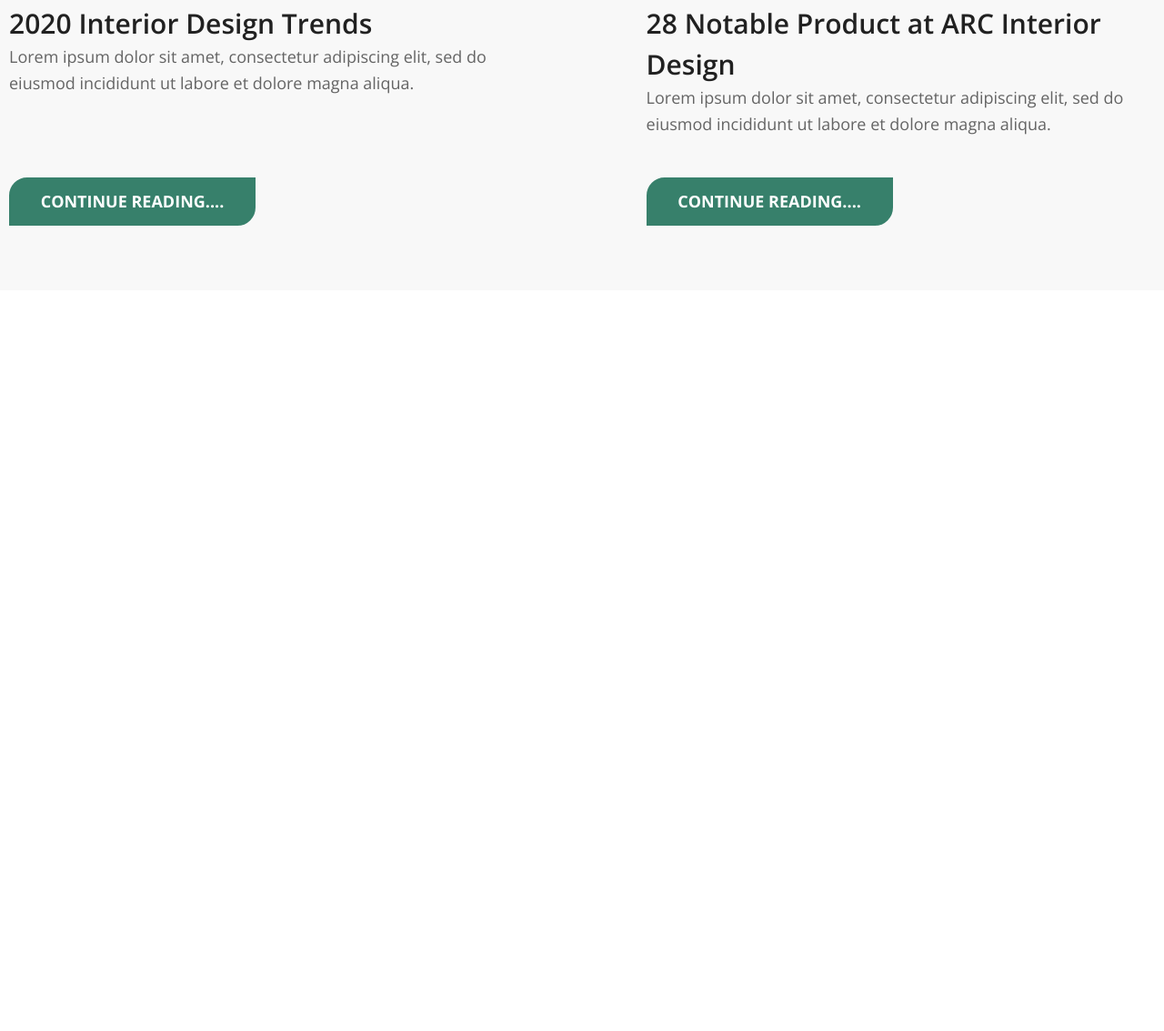
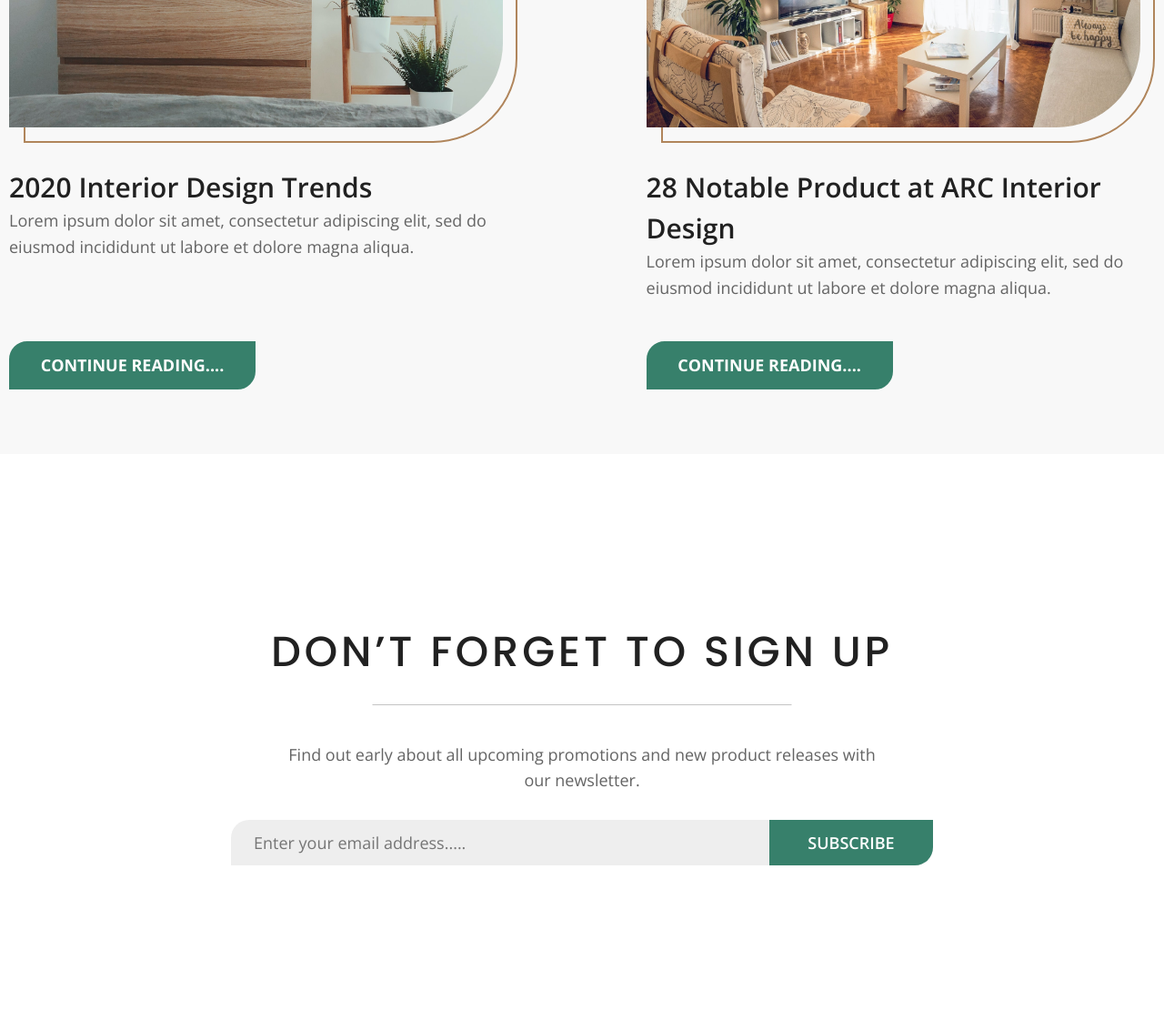
Before and after one commit to Sergo-Kaz13/layout-decbase, a plain HTML site: page index.html in a window 1280 px wide. Shown: the part 5570-6703 px from the top of the page at 91% size. Before the commit the page ends 5889 px from the top, so only its background shows below. Drawn offline with nearby package versions, Linux system fonts and the light colour scheme.

Commit message:
add section sign up

```diff
--- a/css/style.css
+++ b/css/style.css
@@ -560,6 +560,9 @@
 /* ---REVIEWS--- */
 .reviews {
 }
+.reviews:not(:last-child) {
+  margin-bottom: 180px;
+}
 .reviews-block {
 }
 .reviews__contaier {
@@ -729,6 +732,81 @@
 }
 .blog-item__button {
 }
+/* ---SECTION SIGN UP--- */
+.sign-up {
+  min-height: 634px;
+  display: flex;
+  flex-direction: column;
+  justify-content: center;
+  align-items: center;
+}
+.sign-up__title {
+  position: relative;
+  color: var(--color-title);
+  font-family: var(--ff-more);
+  font-size: 48px;
+  font-weight: 500;
+  letter-spacing: 3.83px;
+  text-align: center;
+  padding-bottom: 25px;
+  margin-bottom: 40px;
+}
+.sign-up__title::before {
+  content: "";
+  position: absolute;
+  bottom: 0;
+  left: 50%;
+  transform: translateX(-50%);
+  max-width: 461px;
+  width: 100%;
+  height: 1px;
+  background: #c4c4c4;
+}
+.sign-up__text {
+  max-width: 647px;
+  width: 100%;
+  text-align: center;
+  font-size: 18px;
+  line-height: 1.56;
+  margin-bottom: 30px;
+}
+.sign-up__form {
+  position: relative;
+  max-width: 772px;
+  width: 100%;
+  border-radius: 20px 0;
+  overflow: hidden;
+  background: #eee;
+}
+.sign-up__input {
+  width: 100%;
+  height: 50px;
+  padding-right: 185px;
+  padding-left: 25px;
+  border: none;
+  background: none;
+  color: inherit;
+  outline: none;
+  font-size: 18px;
+  font-weight: 500;
+}
+.sign-up__btn {
+  position: absolute;
+  top: 0;
+  right: 0;
+  height: 50px;
+  width: 180px;
+  background: var(--bg-btn);
+  color: var(--color-more);
+  border: none;
+  font-size: 18px;
+  font-weight: 600;
+  transition: all ease-in-out 0.28s;
+}
+.sign-up__btn:hover {
+  cursor: pointer;
+  opacity: 0.8;
+}
 /* ---MEDIA--- */
 @media (min-width: 1920px) {
   .project__pattern {
@@ -797,6 +875,10 @@
   }
   .blog__items {
     column-gap: calc(20px + (153 - 20) * ((100vw - 320px) / (1374 - 320)));
+  }
+  /* ---SECTION SIGN UP--- */
+  .sign-up__title {
+    font-size: calc(30px + (48 - 30) * ((100vw - 320px) / (1374 - 320)));
   }
 }
 @media (max-width: 1200px) {
@@ -918,6 +1000,14 @@
     flex-wrap: wrap;
     row-gap: 30px;
   }
+  .sign-up__form {
+    display: flex;
+    flex-wrap: wrap;
+  }
+  .sign-up__btn {
+    position: initial;
+    width: 100%;
+  }
 }
 /*
 @media screen and (width < 576px) {
--- a/index.html
+++ b/index.html
@@ -496,6 +496,22 @@
             </div>
           </div>
         </section>
+
+        <section class="sign-up sign-up__container">
+          <h2 class="sign-up__title">DON’T FORGET TO SIGN UP</h2>
+          <p class="sign-up__text">
+            Find out early about all upcoming promotions and new product
+            releases with our newsletter.
+          </p>
+          <form class="sign-up__form" action="#">
+            <input
+              class="sign-up__input"
+              type="email"
+              placeholder="Enter your email address....."
+            />
+            <input class="sign-up__btn" type="submit" value="SUBSCRIBE" />
+          </form>
+        </section>
       </main>
     </div>
   </body>
```
